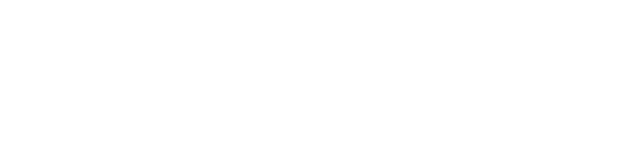
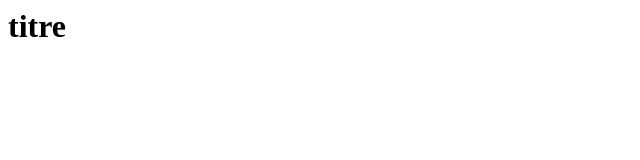
Before and after one commit to wlovric/formation4-git, a plain HTML site: page index.html in a window 1280 px wide. Shown: the whole page, without its empty margins (0-640 px from the left). Drawn offline with Linux system fonts and the light colour scheme.

Commit message:
first html page

```diff
--- a/index.html
+++ b/index.html
@@ -1 +1,6 @@
-<html></html>
+<html>
+	<body>
+		<h1>titre</h1>
+	</body>
+</html
+>
```
Also changed, not shown: 1 other file.
